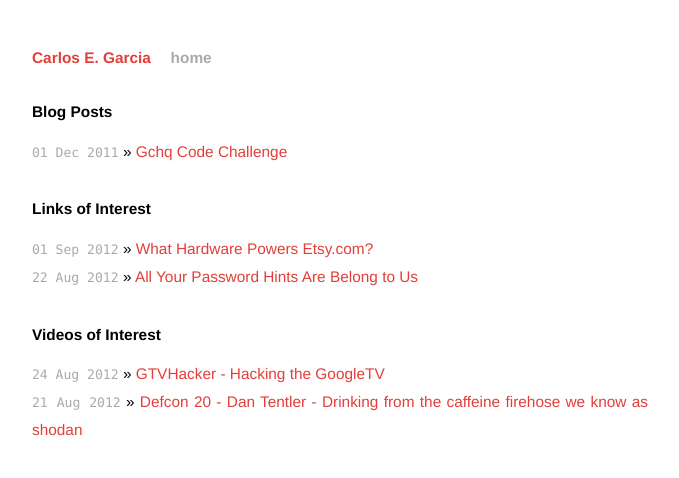
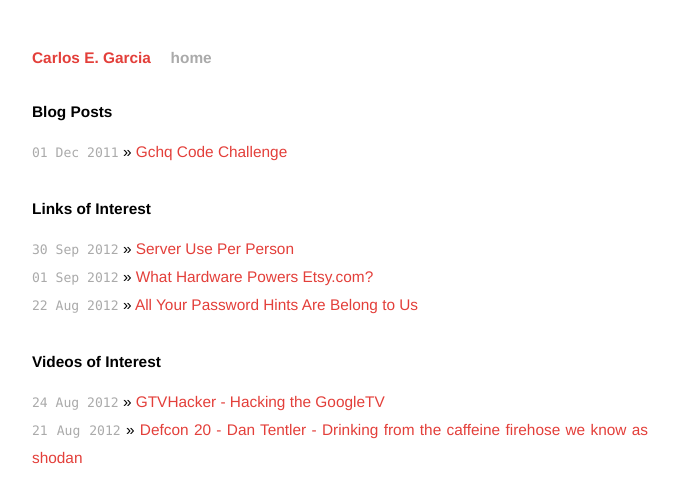
Before and after one commit to cgar/cgar.github.com, a Jekyll site: the page built from index.html, in a window 1280 px wide. Shown: the top 478 px of the page, without its empty margins (300-979 px from the left). Built offline with Jekyll 4.4.1, drawn with Linux system fonts in a browser that asks for light colours; Markdown is read by kramdown in place of the engine named in the settings.

Commit message:
sep.30.2012 link

```diff
--- a/index.html
+++ b/index.html
@@ -13,6 +13,7 @@ title: Carlos E. Garcia
 
   <h1>Links of Interest</h1>
   <ul class="posts">
+  <li> <span>30 Sep 2012</span> &raquo; <a href="http://etbe.coker.com.au/2012/09/27/server-use-per-person/">Server Use Per Person</a></li>
   <li><span>01 Sep 2012</span> &raquo; <a href="http://codeascraft.etsy.com/2012/08/31/what-hardware-powers-etsy-com/">What Hardware Powers Etsy.com?</a></li>
   <li><span>22 Aug 2012</span> &raquo; <a href="http://blog.spiderlabs.com/2012/08/all-your-password-hints-are-belong-to-us.html">All Your Password Hints Are Belong to Us</a></li>
   </ul>
```
